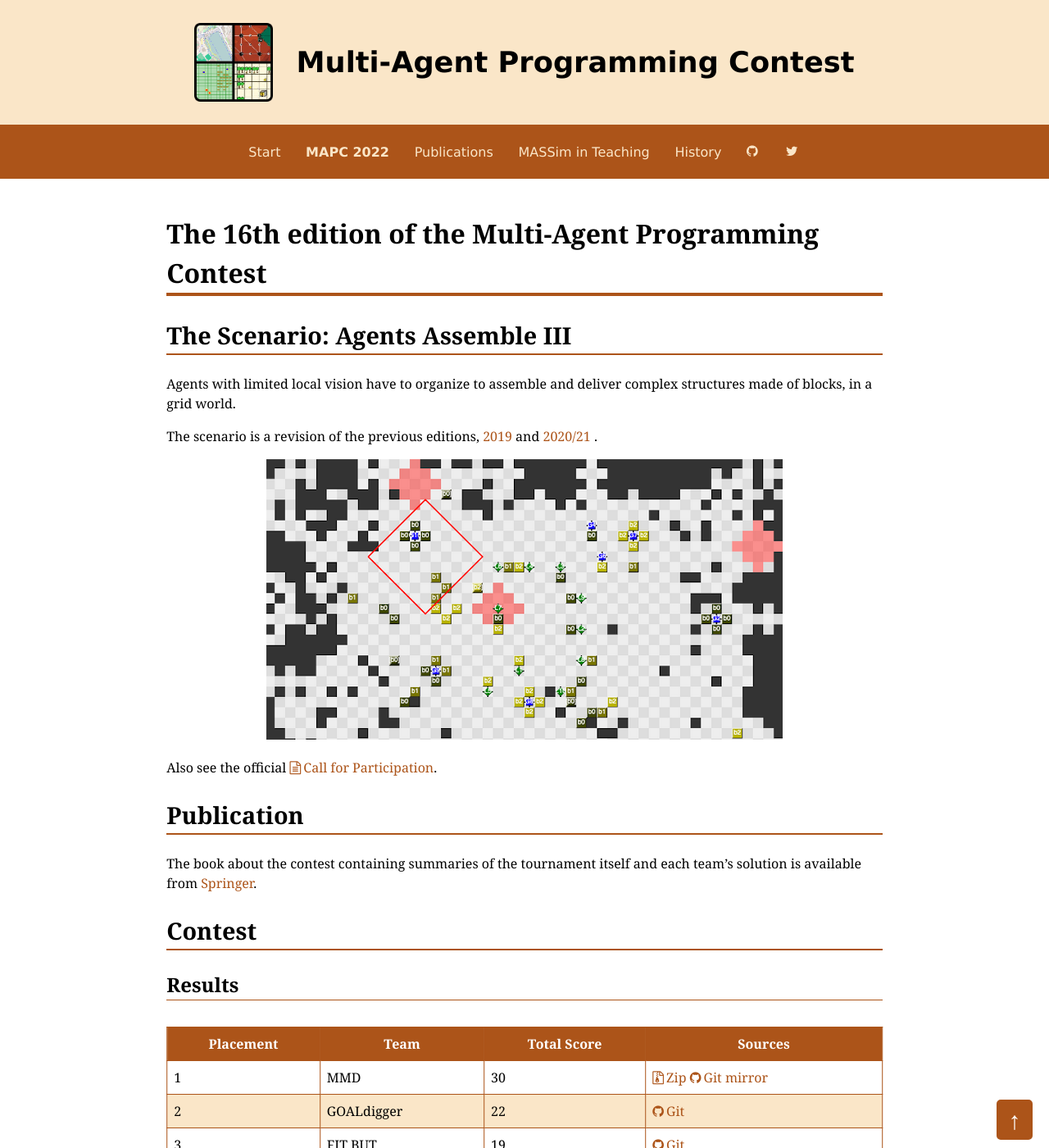
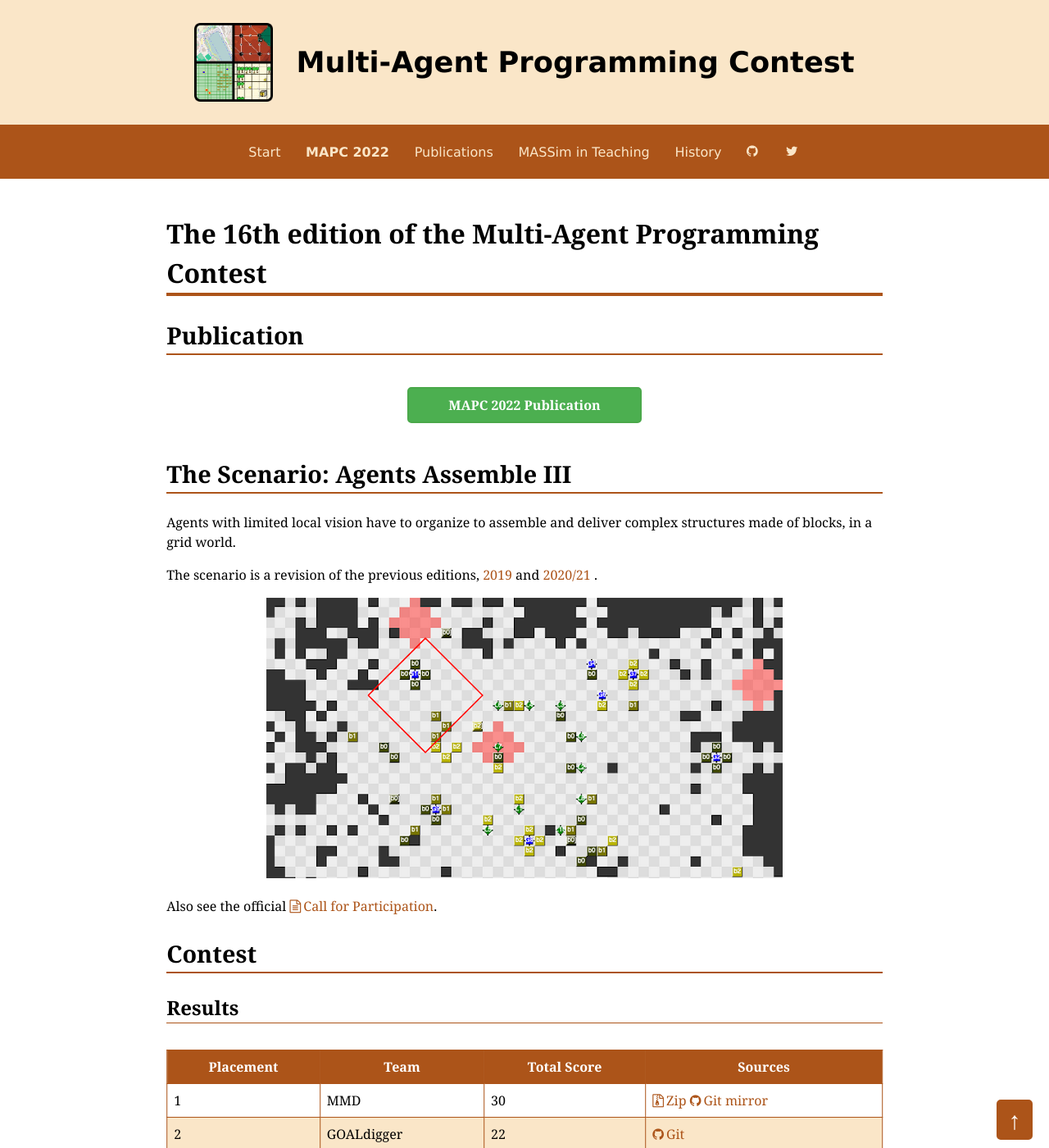
Before and after one commit to agentcontest/agentcontest.github.io, a Jekyll site: the page built from 2022/index.md, in a window 1280 px wide and 1400 px high. Shown: the whole window at 82% size. Built offline with Jekyll 4.4.1, drawn with Linux system fonts in a browser that asks for light colours.

Commit message:
make it a button like in 2019

```diff
--- a/2022/index.md
+++ b/2022/index.md
@@ -3,6 +3,14 @@
 title: The 16th edition of the Multi-Agent Programming Contest
 permalink: /2022/
 ---
+
+Publication
+-----------
+
+<div class="actions">
+  <a href="https://link.springer.com/book/10.1007/978-3-031-38712-8"><strong>MAPC 2022 Publication</strong></a>
+</div>
+
 
 The Scenario: Agents Assemble III
 ---------------------------------
@@ -15,11 +23,6 @@
 ![Agents Assemble](/2019/banner.png){:width="630" height="342"}
 
 Also see the official [Call for Participation](cfp.txt).
-
-Publication
------------
-
-The book about the contest containing summaries of the tournament itself and each team's solution is available from [Springer](https://link.springer.com/book/10.1007/978-3-031-38712-8).
 
 
 Contest
```
